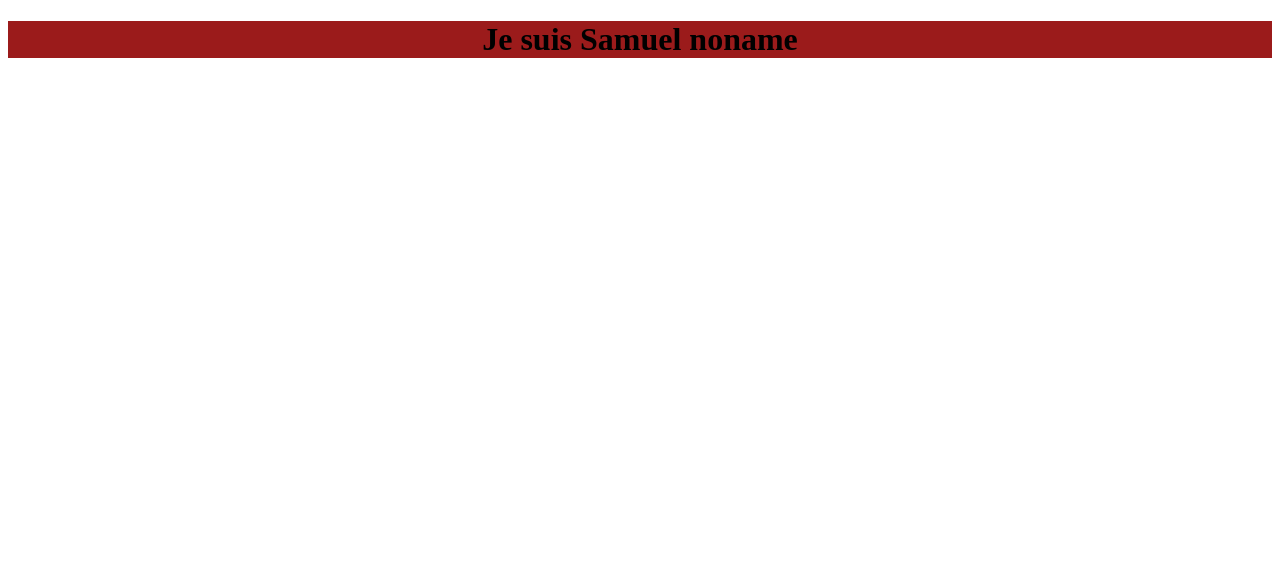
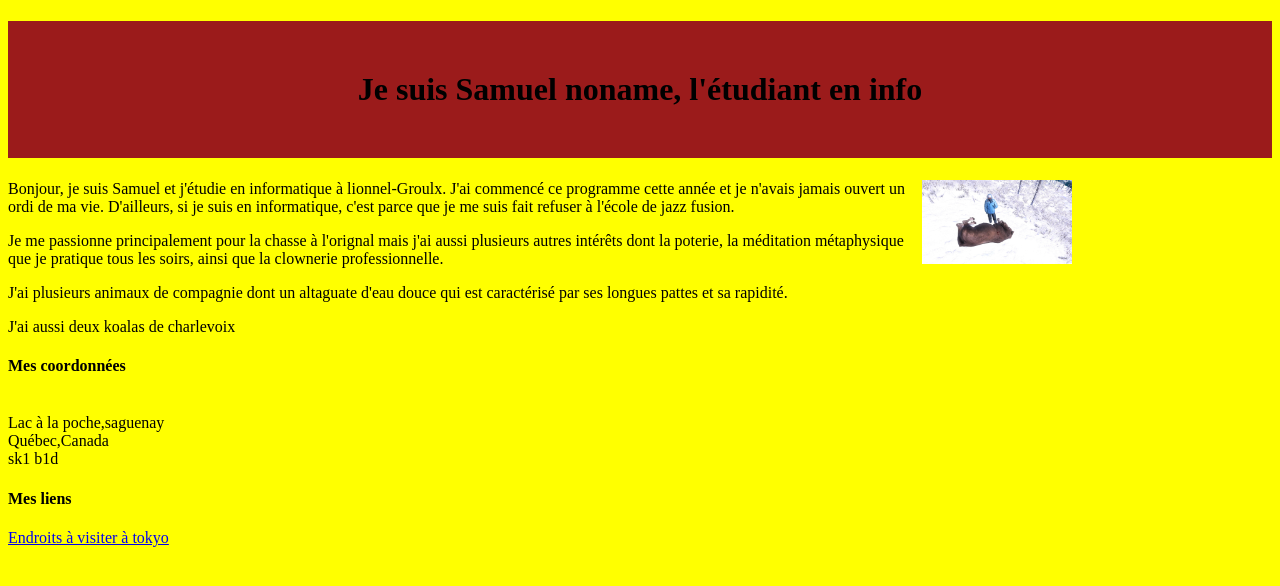
Before and after one commit to tiensle/labo2, a plain HTML site: page index.html in a window 1280 px wide. Drawn offline with Linux system fonts and the light colour scheme.

Commit message:
<!--on essaye-->

```diff
--- a/index.html
+++ b/index.html
@@ -1,5 +1,6 @@
 <!DOCTYPE html>
 <html lang="fr">
+
 <head>
     <meta charset="UTF-8">
     <meta name="viewport" content="width=device-width, initial-scale=1.0">
@@ -11,19 +12,60 @@
 
 <body>
     <style>
-h1{
-    text-align: center;
+        h1 {
+            text-align: center;
+            filter: grayscale(0.5);
+            background-color: red;
+            padding-top: 50px;
+            padding-bottom:50px;
 
-    filter: grayscale(0.5);
-    background-color: red;
-    padding
+        }
+        h4{color:black}
 
-   }
+body{background-color:yellow
+}
+
+
+    </style>
 
 
 
-    </style>
-    <h1>Je suis Samuel noname</h1>
+
+
+
+    <h1>Je suis Samuel noname, l'étudiant en info</h1>
+    <img src="images/moi à la chasse à l'orignal.jpg" alt="gros buck"
+    style="max-height:150px;  max-width:150px;  float:right; padding-right:200px; padding-left:10px;">
+    <p>Bonjour, je suis Samuel et j'étudie en informatique à lionnel-Groulx. J'ai commencé ce programme cette année et je n'avais jamais ouvert un ordi de ma vie.
+        D'ailleurs, si je suis en informatique, c'est parce que je me suis fait refuser à l'école de jazz fusion.
+
+    </p>
+
+    <p>Je me passionne principalement pour la chasse à l'orignal mais j'ai aussi plusieurs autres intérêts dont la poterie, la méditation métaphysique que je pratique tous les soirs, ainsi que la clownerie professionnelle.
+     </p>
+
+     <p>J'ai plusieurs animaux de compagnie dont un altaguate d'eau douce qui est caractérisé par ses longues pattes et sa rapidité.</p>
+     <p>J'ai aussi deux koalas de charlevoix</p>
+<h4>Mes coordonnées</h4>
+<br>Lac à la poche,saguenay
+<br>Québec,Canada
+<br>sk1 b1d
+
+<h4>Mes liens</h4>
+<a href="http://127.0.0.1:5500/tokyo.html" target="_blank">Endroits à visiter à tokyo</a>
+
+
+
+
+
+
+
+
+
+
+
+
 
 </body>
+
 </html>
```
Also changed, not shown: images/moi à la chasse à l'orignal.jpg (added).
